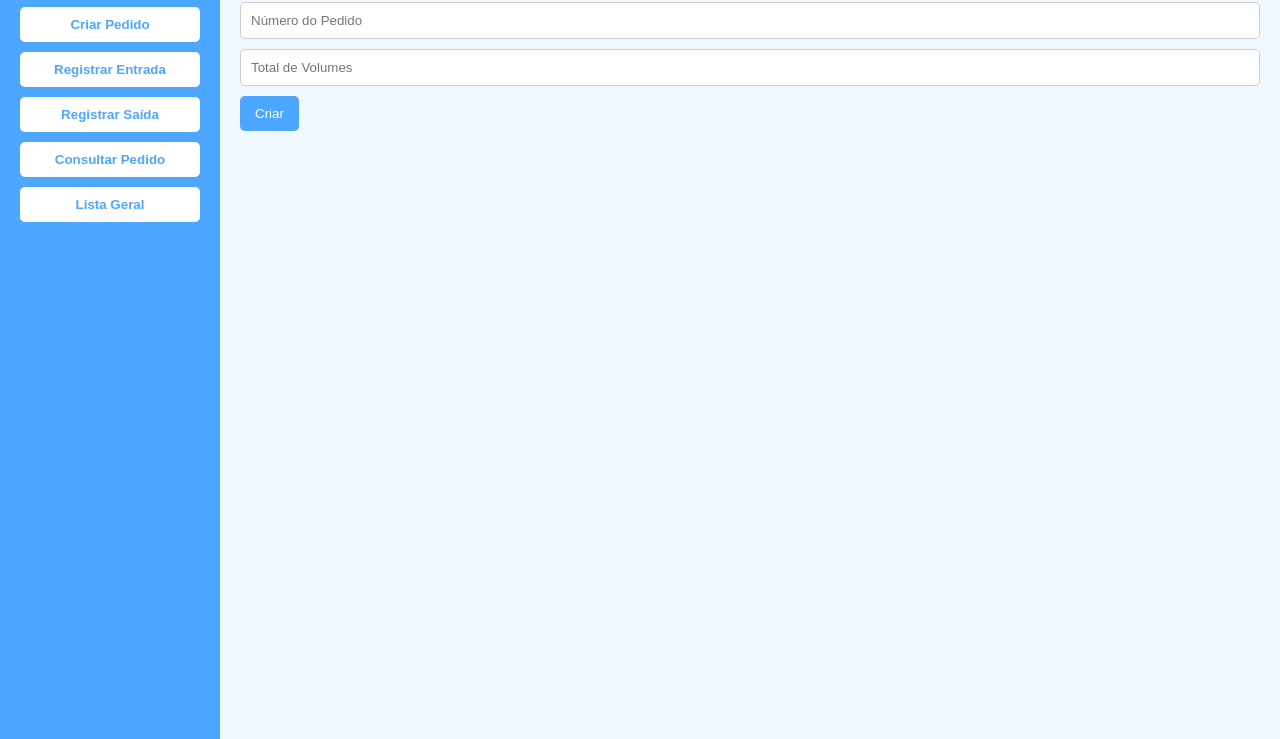
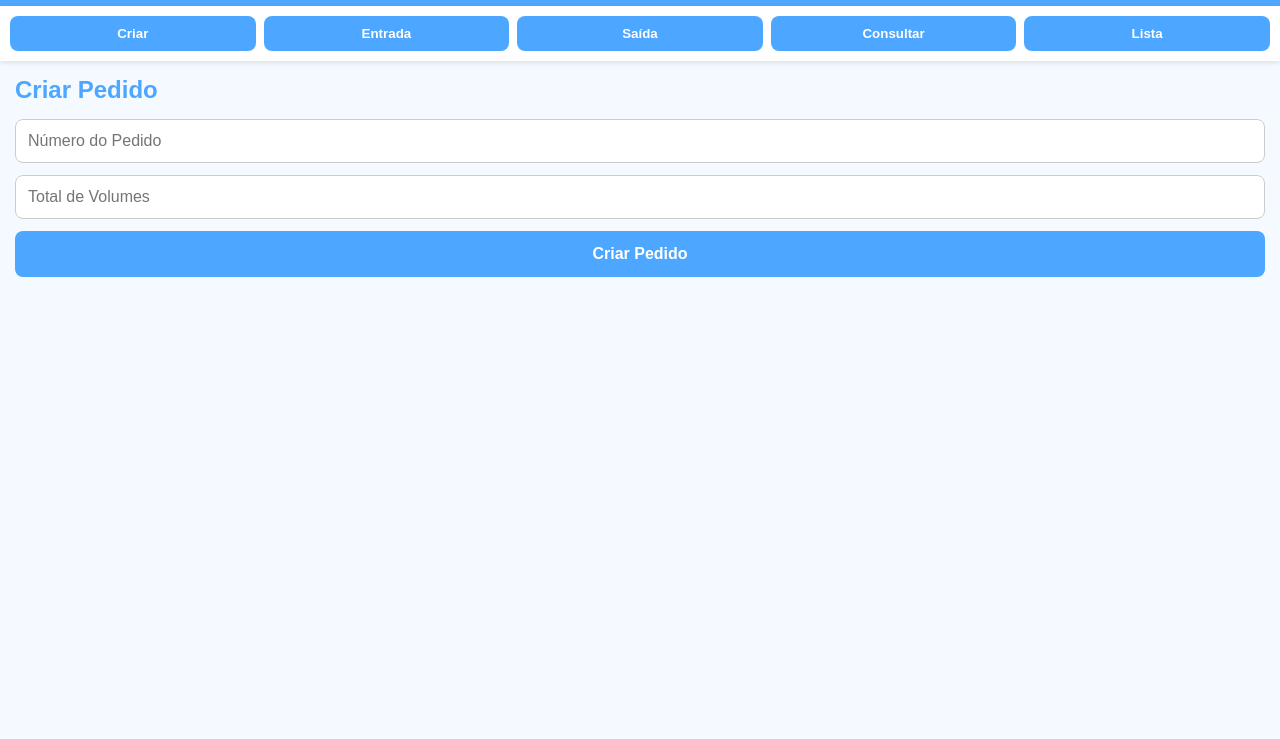
Before and after one commit to sacnortesullogistica-svg/romanzza, a plain HTML site: page index.html in a window 1280 px wide. Shown: the part 61-800 px from the top of the page. Drawn offline with Linux system fonts and the light colour scheme; no server answers.

Commit message:
Add files via upload

```diff
--- a/index.html
+++ b/index.html
@@ -8,54 +8,53 @@
 </head>
 <body>
 
-<div class="container">
+<header>
+  <h1>Controle de Pedidos</h1>
+</header>
 
-  <aside class="menu">
-    <h2>Menu</h2>
-    <button onclick="mostrarTela('criar')">Criar Pedido</button>
-    <button onclick="mostrarTela('entrada')">Registrar Entrada</button>
-    <button onclick="mostrarTela('saida')">Registrar Saída</button>
-    <button onclick="mostrarTela('consulta')">Consultar Pedido</button>
-    <button onclick="mostrarTela('lista')">Lista Geral</button>
-  </aside>
+<nav class="menu-mobile">
+  <button onclick="mostrarTela('criar')">Criar</button>
+  <button onclick="mostrarTela('entrada')">Entrada</button>
+  <button onclick="mostrarTela('saida')">Saída</button>
+  <button onclick="mostrarTela('consulta')">Consultar</button>
+  <button onclick="mostrarTela('lista')">Lista</button>
+</nav>
 
-  <main class="conteudo">
+<main>
 
 <section id="criar" class="tela">
   <h2>Criar Pedido</h2>
   <input type="text" id="numeroPedido" placeholder="Número do Pedido">
   <input type="number" id="totalVolumes" placeholder="Total de Volumes">
-      <button onclick="criarPedido()">Criar</button>
+  <button class="btn-principal" onclick="criarPedido()">Criar Pedido</button>
 </section>
 
 <section id="entrada" class="tela" style="display:none">
   <h2>Registrar Entrada</h2>
   <input type="text" id="pedidoEntrada" placeholder="Número do Pedido">
   <input type="number" id="numeroVolumeEntrada" placeholder="Número do Volume">
-      <button onclick="registrarEntrada()">Registrar</button>
+  <button class="btn-principal" onclick="registrarEntrada()">Registrar Entrada</button>
 </section>
 
 <section id="saida" class="tela" style="display:none">
   <h2>Registrar Saída</h2>
   <input type="text" id="pedidoSaida" placeholder="Número do Pedido">
-      <button onclick="registrarSaida()">Dar Baixa</button>
+  <button class="btn-principal" onclick="registrarSaida()">Dar Baixa</button>
 </section>
 
 <section id="consulta" class="tela" style="display:none">
   <h2>Consultar Pedido</h2>
   <input type="text" id="pedidoConsulta" placeholder="Número do Pedido">
-      <button onclick="consultarPedido()">Consultar</button>
-      <div id="resultado"></div>
+  <button class="btn-principal" onclick="consultarPedido()">Consultar</button>
+  <div id="resultado" class="resultado"></div>
 </section>
 
 <section id="lista" class="tela" style="display:none">
-      <h2>Lista Geral de Pedidos</h2>
+  <h2>Lista Geral</h2>
   <div id="listaPedidos"></div>
 </section>
 
 </main>
-
-</div>
 
 <script type="module" src="app.js"></script>
 <script type="module" src="ui.js"></script>
--- a/style.css
+++ b/style.css
@@ -2,101 +2,90 @@
   margin:0;
   padding:0;
   box-sizing:border-box;
-  font-family:Arial, Helvetica, sans-serif;
+  font-family:Arial, sans-serif;
 }
 
 body{
-  background:#f0f8ff;
+  background:#f4faff;
 }
 
-.container{
-  display:flex;
-  min-height:100vh;
+/* HEADER */
+header{
+  background:#4da6ff;
+  color:white;
+  padding:15px;
+  text-align:center;
 }
 
-/* MENU */
-.menu{
-  width:220px;
+/* MENU MOBILE */
+.menu-mobile{
+  display:flex;
+  overflow-x:auto;
+  background:white;
+  padding:10px;
+  gap:8px;
+  box-shadow:0 2px 5px rgba(0,0,0,0.1);
+}
+
+.menu-mobile button{
+  flex:1;
+  min-width:90px;
+  padding:10px;
+  border:none;
+  border-radius:8px;
   background:#4da6ff;
   color:white;
-  padding:20px;
-}
-
-.menu h2{
-  margin-bottom:20px;
-}
-
-.menu button{
-  width:100%;
-  padding:10px;
-  margin-bottom:10px;
-  border:none;
-  background:white;
-  color:#4da6ff;
   font-weight:bold;
-  border-radius:5px;
   cursor:pointer;
 }
 
-.menu button:hover{
-  background:#e6f3ff;
-}
-
-/* CONTEUDO */
-.conteudo{
-  flex:1;
-  padding:20px;
+/* MAIN */
+main{
+  padding:15px;
 }
 
 .tela h2{
+  color:#4da6ff;
   margin-bottom:15px;
-  color:#4da6ff;
 }
 
+/* INPUT */
 input{
   width:100%;
-  padding:10px;
-  margin-bottom:10px;
+  padding:12px;
+  margin-bottom:12px;
+  border-radius:8px;
   border:1px solid #ccc;
-  border-radius:5px;
+  font-size:16px;
 }
 
-button{
-  padding:10px 15px;
+/* BOTÃO PRINCIPAL */
+.btn-principal{
+  width:100%;
+  padding:14px;
+  border:none;
+  border-radius:8px;
   background:#4da6ff;
   color:white;
-  border:none;
-  border-radius:5px;
-  cursor:pointer;
+  font-size:16px;
+  font-weight:bold;
 }
 
-button:hover{
-  background:#3399ff;
+/* RESULTADO */
+.resultado{
+  margin-top:15px;
+  background:white;
+  padding:15px;
+  border-radius:8px;
+  box-shadow:0 2px 5px rgba(0,0,0,0.1);
 }
 
+/* CARD PEDIDO */
 .cardPedido{
   background:white;
   padding:15px;
-  border-radius:8px;
-  margin-bottom:10px;
-  box-shadow:0 2px 5px rgba(0,0,0,0.1);
+  border-radius:10px;
+  margin-bottom:12px;
+  box-shadow:0 3px 6px rgba(0,0,0,0.1);
+  font-size:15px;
 }
-
-/* RESPONSIVO */
-@media(max-width:768px){
-  .container{
-    flex-direction:column;
-  }
-
-  .menu{
-    width:100%;
-    display:flex;
-    flex-wrap:wrap;
-    gap:5px;
-  }
-
-  .menu button{
-    flex:1 1 45%;
-    font-size:12px;
-  }
-}
```
Lines whose indentation alone changed are shown as unchanged.
